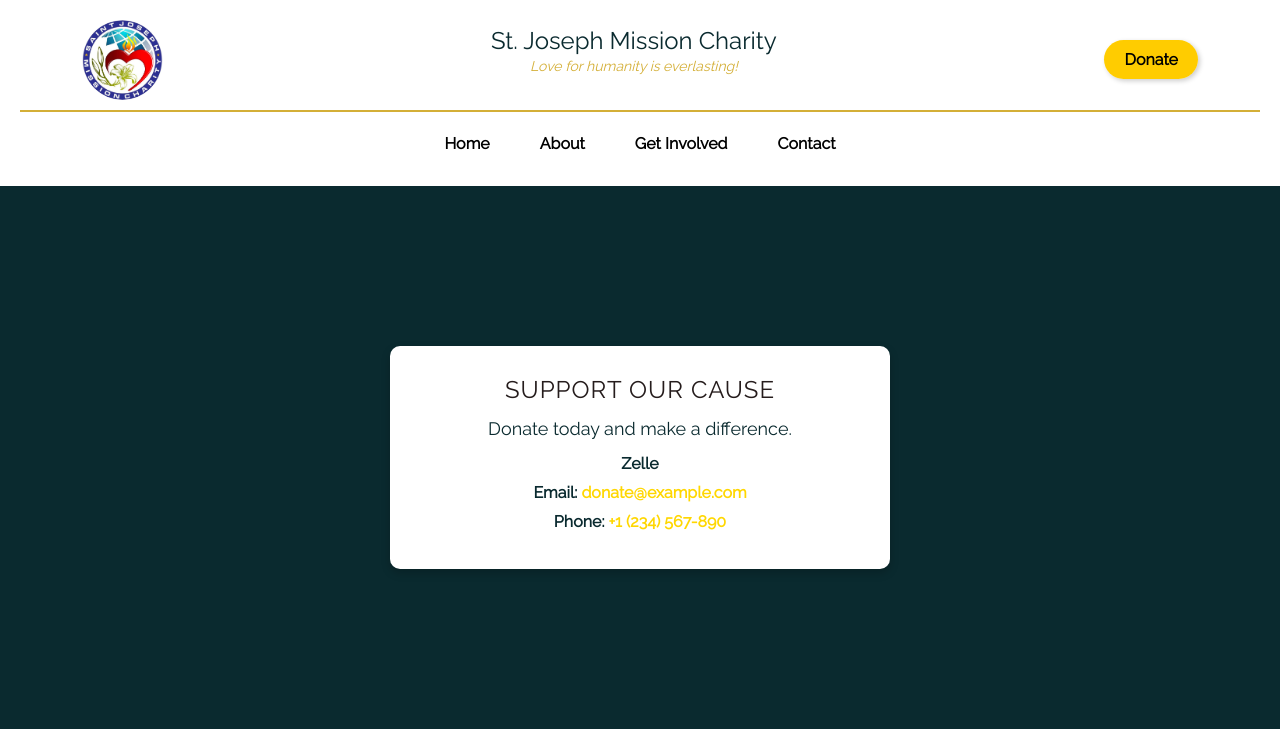
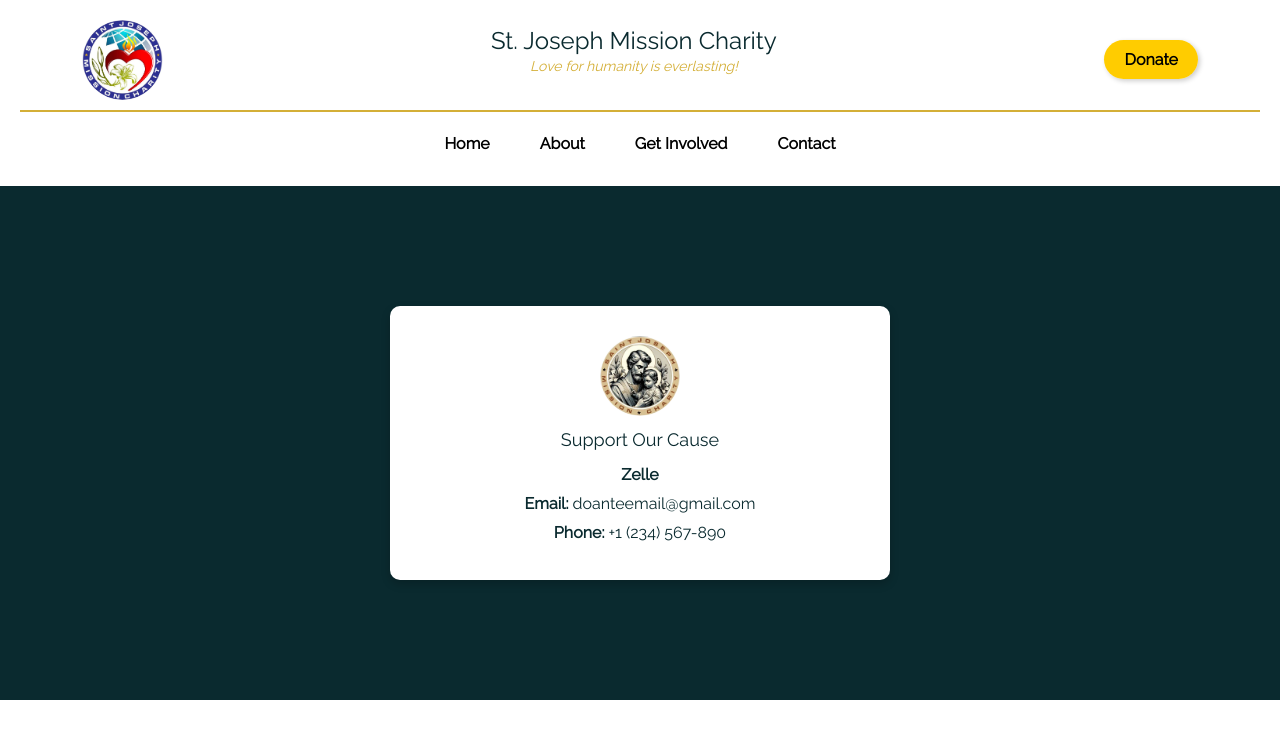
Before and after one commit to erichongg/Charity-Website, a plain HTML site: page pages/getinvolved.html in a window 1280 px wide. Shown: the top 737 px of the page. Drawn offline with nearby package versions, Linux system fonts and the light colour scheme; some packages are replaced by stand-ins of ours; a script that the page names is missing.

Commit message:
update donate page

```diff
--- a/css/donate/donate.css
+++ b/css/donate/donate.css
@@ -4,13 +4,12 @@ body {
     margin: 0;
     padding: 0;
     font-family: 'Raleway', sans-serif;
-    overflow: hidden;
 }
 
 .donate-info-section {
     background: #0A2A2F !important; /* Force white background */
     text-align: center;
-    padding: 60px 20px;
+    padding: 20px 20px;
 }
 
 .donate-block {
--- a/pages/getinvolved.html
+++ b/pages/getinvolved.html
@@ -45,12 +45,12 @@
 
         <div class="donate-info-section">
             <div class="donate-block">
-                <h2>Support Our Cause</h2>
-                <p>Donate today and make a difference.</p>
+                <img src="../img/logoo.jpg" alt="St. Joseph Mission Charity Logo" class="logo">
+                <p>Support Our Cause</p>
                 <div class="donate-info">
                     <p><strong>Zelle</strong></p>
-                    <p><strong>Email:</strong> <a href="mailto:donate@example.com">donate@example.com</a></p>
-                    <p><strong>Phone:</strong> <a href="tel:+1234567890">+1 (234) 567-890</a></p>
+                    <p><strong>Email:</strong> doanteemail@gmail.com</p>
+                    <p><strong>Phone:</strong> +1 (234) 567-890</p>
                 </div>
             </div>
         </div>
```
Also changed, not shown: index.html (+6 -6 lines), img/logoo.jpg (added).
